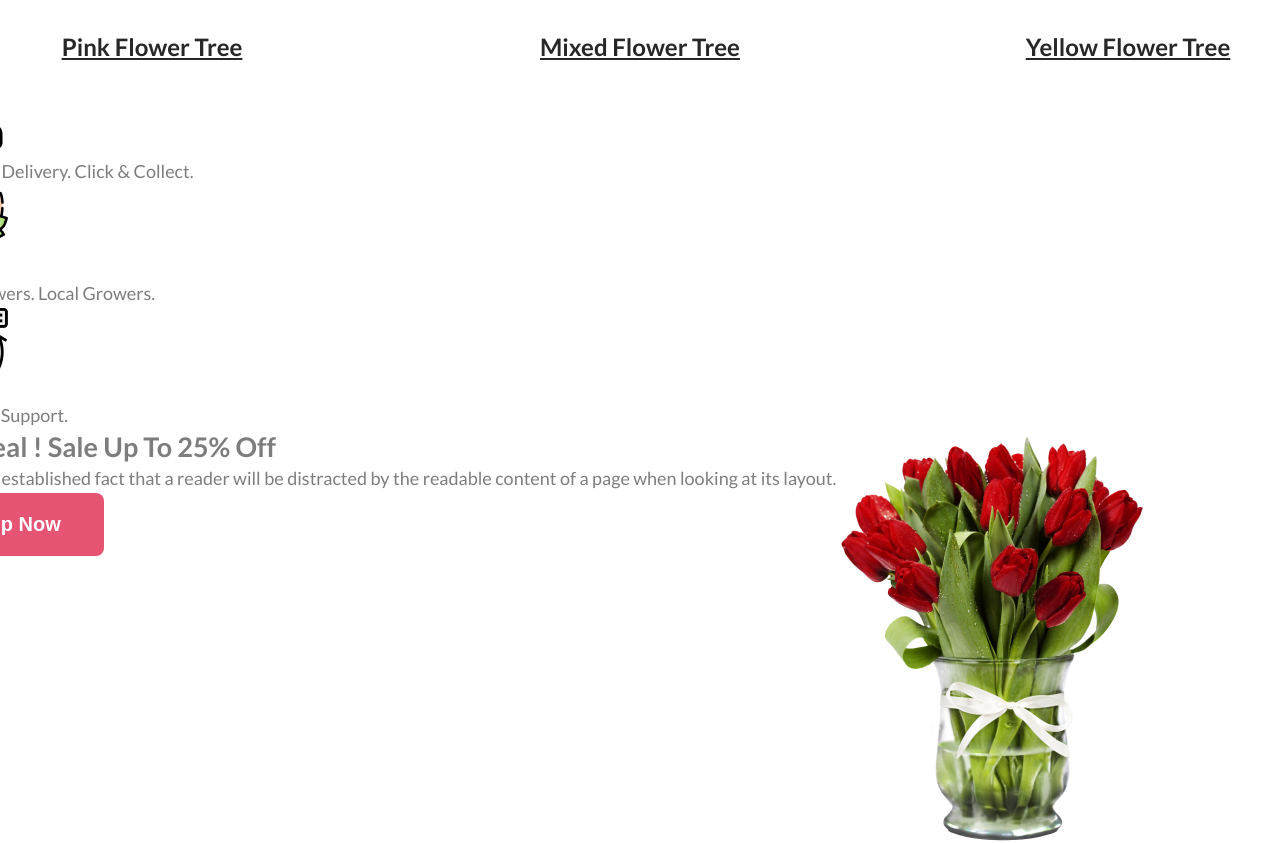
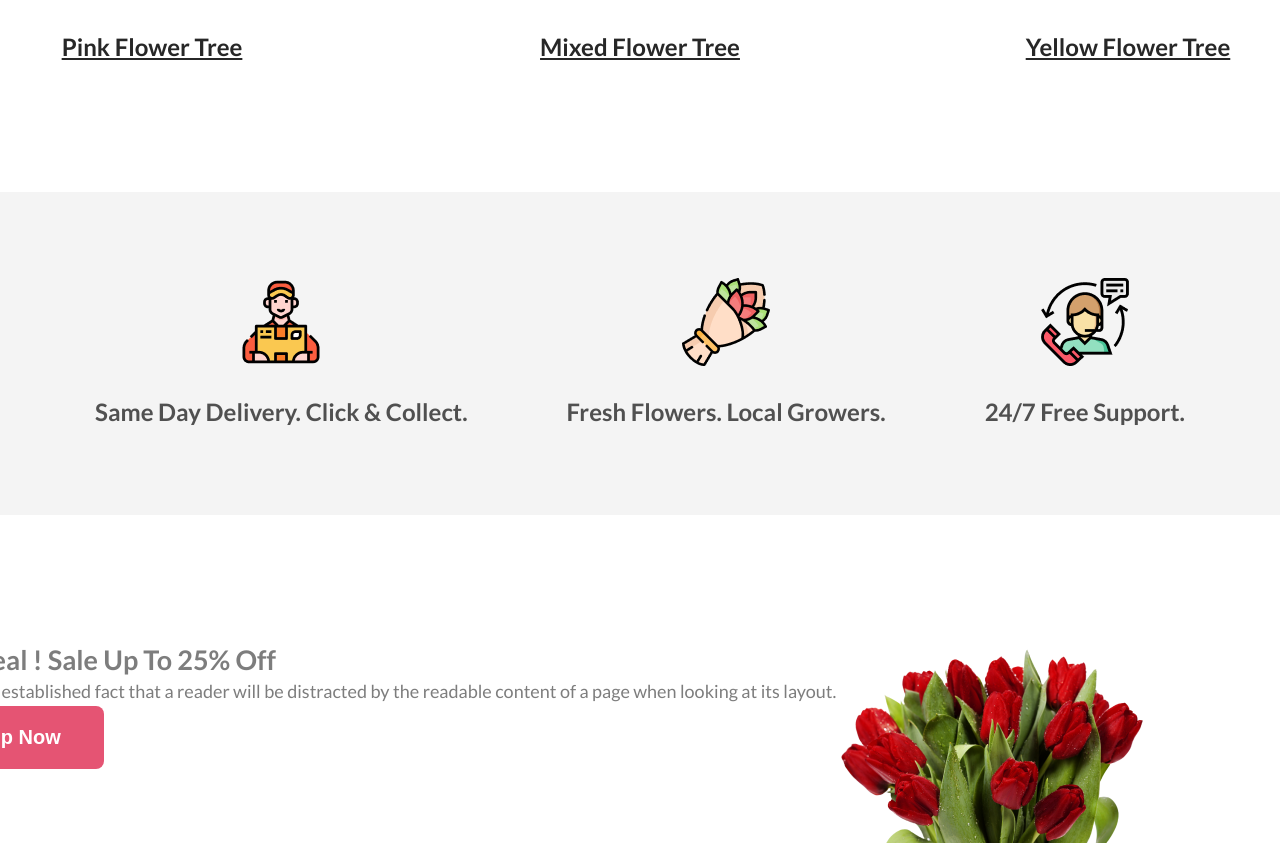
Before and after one commit to akibsaleh/flower_shop_akib_saleh, a plain HTML site: page index.html in a window 1280 px wide. Shown: the part 1940-2783 px from the top of the page. Drawn offline with Linux system fonts and the light colour scheme.

Commit message:
service section styled

```diff
--- a/index.html
+++ b/index.html
@@ -35,7 +35,7 @@
                 <img src="./assets/pngwing 6.png" alt="Pink Flower Tree">
               </div>
               <div class="center_txt">
-                <u>Pink Flower Tree</u>
+                <p><u>Pink Flower Tree</u></p>
               </div>
             </div>
             <div class="flowers">
@@ -43,7 +43,7 @@
                 <img src="./assets/pngwing 5.png" alt="Mixed Flower Tree">
               </div>
               <div class="center_txt">
-                <u>Mixed Flower Tree</u>
+                <p><u>Mixed Flower Tree</u></p>
               </div>
             </div>
             <div class="flowers">
@@ -51,7 +51,7 @@
                 <img src="./assets/pngwing 7.png" alt="Yellow Flower Tree">
               </div>
               <div class="center_txt">
-                <u>Yellow Flower Tree</u>
+                <p><u>Yellow Flower Tree</u></p>
               </div>
             </div>
           </div>
@@ -64,14 +64,10 @@
             <img src="./assets/delivery.png" alt="Same Day Delivery. Click & Collect">
             <p>Same Day Delivery. Click & Collect.</p>
           </div>
-        </div>
-        <div class="container">
           <div class="info_box">
             <img src="./assets/flora.png" alt="Fresh Flowers. Local Growers">
             <p>Fresh Flowers. Local Growers.</p>
           </div>
-        </div>
-        <div class="container">
           <div class="info_box">
             <img src="./assets/support.png" alt="24/7 Free Support">
             <p>24/7 Free Support.</p>
--- a/style.css
+++ b/style.css
@@ -143,10 +143,40 @@ section#featured_flowers .featured_text p {
     background: rgba(71, 125, 17, 0.15);
 }
 
-.flowers u {
+.flowers p {
     color: #272727;
     font-size: 24px;
     font-weight: 700;
     line-height: 35px;
 }
 /* Featured Flowers */
+
+/* Services section */
+
+section#services {
+    padding: 128px 0;
+}
+
+section#services .container {
+    flex-direction: row;
+    justify-content: space-between;
+    border-radius: 8px;
+    background: rgba(39, 39, 39, 0.05);
+    padding: 0 175px;
+    box-sizing: border-box;
+}
+
+section#services .info_box {
+    text-align: center;
+    padding: 86px 0px;
+}
+
+section#services .info_box p{
+    font-size: 24px;
+    font-weight: 700;
+    line-height: 35px;
+    color: #272727cc;
+    padding-top: 24px;
+
+}
+/* Services section */
```
